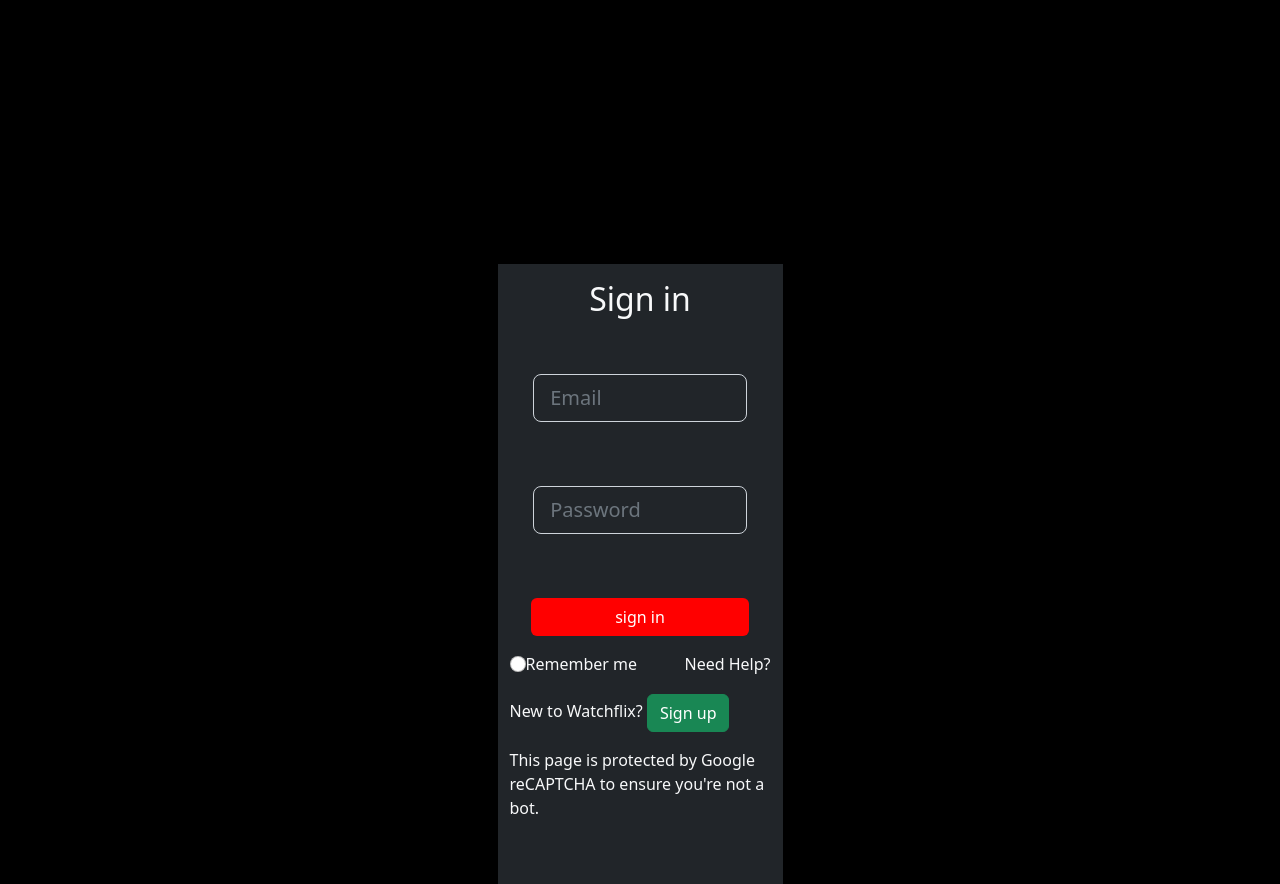
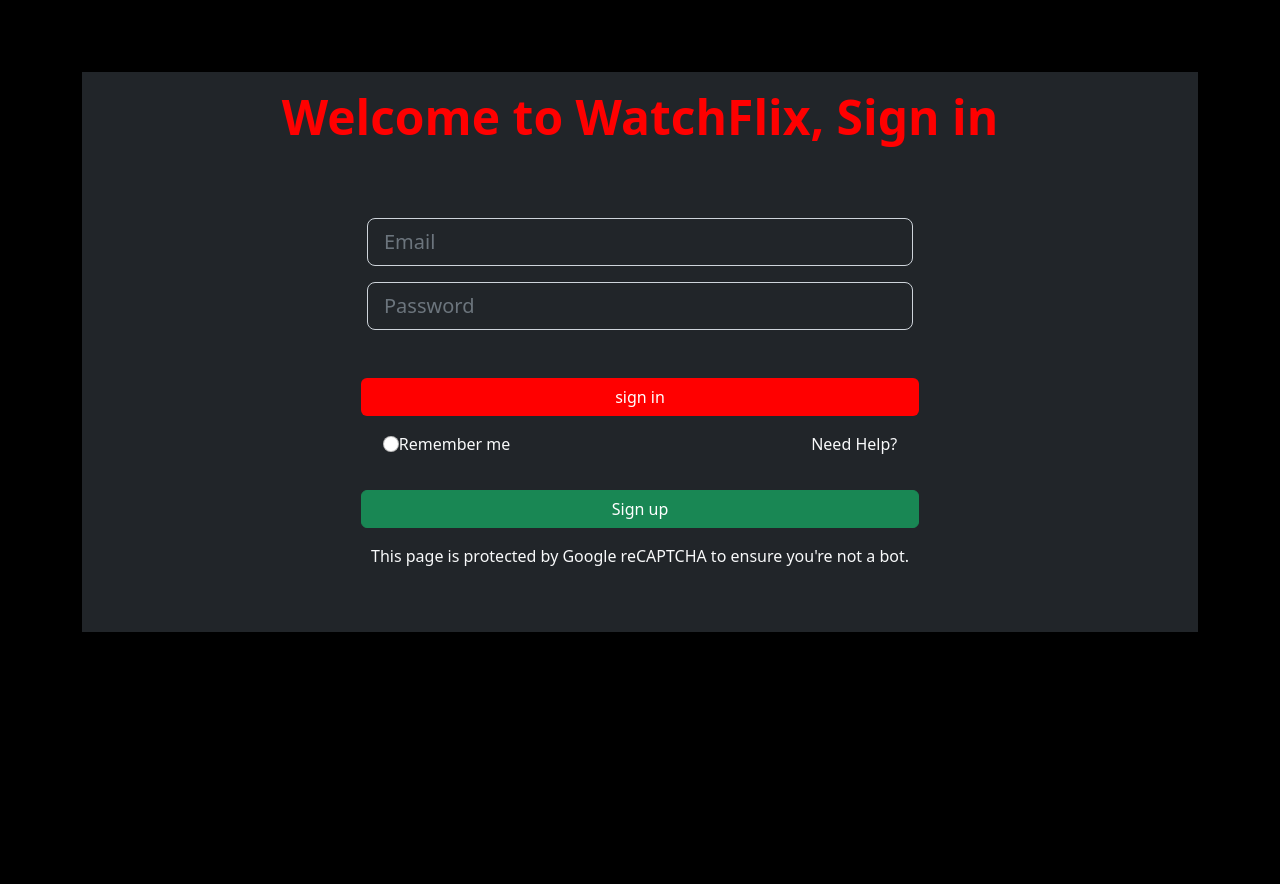
Before and after one commit to williamgyamfik/movie_app, a Next.js app: page / in a window 1280 px wide. After the commit the page ends 800 px from the top, so only its background shows below. Built offline with nearby package versions, Linux system fonts and the light colour scheme.

Commit message:
redesigned form component

```diff
--- a/components/Form.js
+++ b/components/Form.js
@@ -1,7 +1,8 @@
 import { useState, useRef, useContext } from "react";
 import AuthContext from "../store/AuthContext";
 import { useRouter } from "next/router";
-// import { useNavigate } from "react-router-dom";
+
+import movieBackDrop from "./movieBackDrop";
 
 const Form = () => {
   const router = useRouter();
@@ -76,15 +77,19 @@
   };
 
   return (
-    <div className="text-light container h-100 pt-5">
-      <div
-        className="row h-100 justify-content-center align-items-center "
-        style={{ paddingTop: "9rem" }}
+    <div className="text-light container h-100 ">
+      <form
+        className=" pt-3 pb-5  bg-dark col-md-12 col-sm-12 col-12 col-lg-12"
+        onSubmit={submitHandler}
       >
-        <form className=" pt-3 pb-5 w-25 bg-dark " onSubmit={submitHandler}>
-          <h2 className="text-center">{signIn ? "Sign in" : "Sign up"}</h2>
-          <div className="row mb-3 justify-content-center">
-            <div className="col-sm-10 pb-5 pt-5">
+        <h1
+          className="text-center fw-bold "
+          style={{ fontSize: "3rem", color: "red" }}
+        >
+          Welcome to WatchFlix, {signIn ? "Sign in" : "Sign up"}
+        </h1>
+        <div className="row  justify-content-center pt-5">
+          <div className="col-sm-10 col-md-6 col-lg-6 col-10 pt-3">
             <input
               type="email"
               className="form-control form-control-lg bg-dark text-light"
@@ -94,8 +99,8 @@
             />
           </div>
         </div>
-          <div className="row mb-3 justify-content-center">
-            <div className="col-sm-10">
+        <div className="row  justify-content-center">
+          <div className="pt-3 col-sm-10 col-md-6 col-lg-6 col-10">
             <input
               type="password"
               className="form-control form-control-lg bg-dark text-light"
@@ -109,7 +114,7 @@
           {!loading && (
             <button
               type="submit"
-                className="btn col-sm-10 "
+              className="btn col-10 col-sm-10 col-md-6 col-lg-6 "
               style={{ color: "white", backgroundColor: "red" }}
             >
               {signIn ? "sign in" : "sign up"}
@@ -120,8 +125,8 @@
           )}
         </div>
 
-          <div className="form-check d-flex justify-content-between fs-6s">
-            <div className="d-flex justify-content-endss">
+        <div className="form-check d-flex justify-content-evenly  fs-6">
+          <div className="d-flex justify-content-center">
             <input
               className="form-check-input"
               type="radio"
@@ -134,27 +139,24 @@
           </div>
           <p>Need Help?</p>
         </div>
-          <div className="fs-6">
-            <div>
-              <p>
-                New to Watchflix?{" "}
+        <div className="fs-6 text-center">
+          <div className="d-flex justify-content-center align-items-center pt-3">
+            {/* <p>New to Watchflix?</p> */}
             <button
-                  className="btn btn-success"
+              className="btn btn-success col-10 col-sm-10 col-md-6 col-lg-6"
               onClick={signInSwitchHandler}
             >
               {signIn ? "Sign up" : "Sign in"}
             </button>
-              </p>
           </div>
 
-            <p>
+          <p className="pt-3">
             This page is protected by Google reCAPTCHA to ensure you're not a
             bot.
           </p>
         </div>
       </form>
     </div>
-    </div>
   );
 };
 
```
Lines whose indentation alone changed are shown as unchanged.
